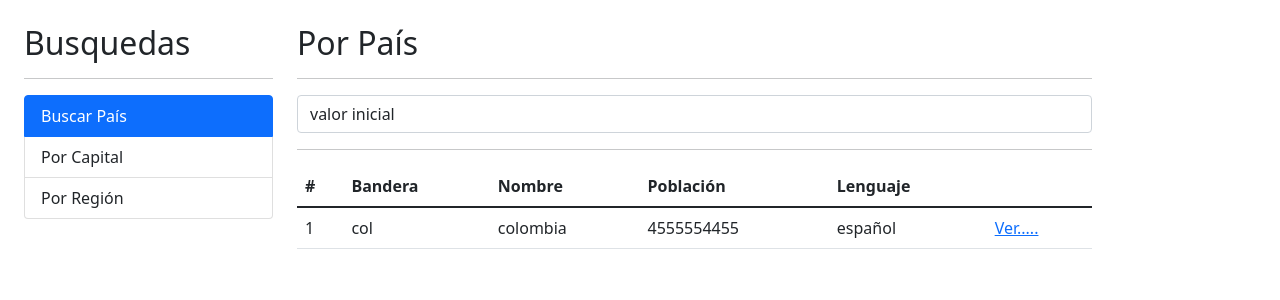
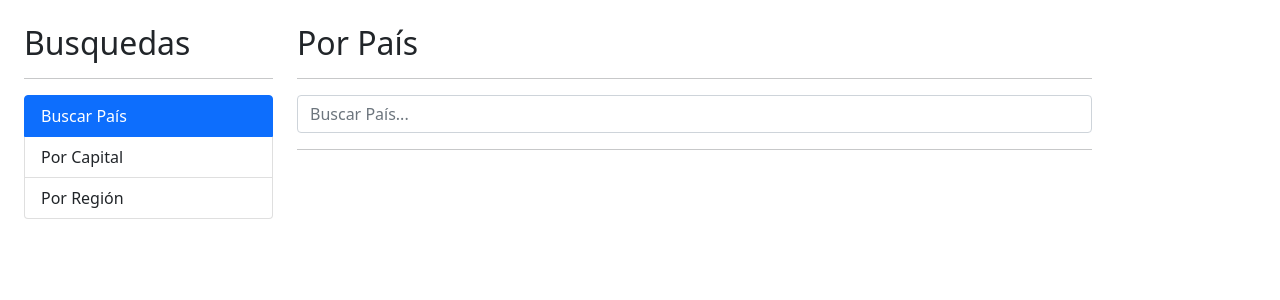
Before and after one commit to jodu07/paisesApp, an Angular app: page / in a window 1280 px wide. Shown: the top 300 px of the page. Built offline with nearby package versions, Linux system fonts and the light colour scheme.

Commit message:
commit 3

```diff
--- /dev/null
+++ b/src/app/pais/components/pais-input/pais-input.component.html
@@ -0,0 +1,9 @@
+<form (ngSubmit)="enviarTerminoABuscar()" autocomplete="off" >
+    <input type="text"
+           name="inputTermino"
+           class="form-control"
+           [(ngModel)]="termino"
+           (input)="teclaPresionada()"
+           placeholder="Buscar País..."
+           />
+</form>
--- /dev/null
+++ b/src/app/pais/components/pais-input/pais-input.component.ts
@@ -0,0 +1,46 @@
+import { Component, Output, EventEmitter, OnInit} from '@angular/core';
+import { Subject } from 'rxjs';
+import { debounceTime } from 'rxjs/operators';
+
+
+
+@Component({
+  selector: 'app-pais-input',
+  templateUrl: './pais-input.component.html',
+  styles: [
+  ]
+})
+export class PaisInputComponent implements OnInit{
+
+
+  @Output() onEnter   : EventEmitter<string> = new EventEmitter();
+  @Output() onDebounce: EventEmitter<string> = new EventEmitter();  // onDevbaucer para que se emiota cuando se deja de escribir
+
+  debouncer: Subject<string> = new Subject();                        // el subject es un observable
+
+  termino: string = '';
+
+  enviarTerminoABuscar(){
+    this.onEnter.emit(this.termino);
+   }
+
+
+  //ngOnit se dispara solo una vez cuando el componente es creado
+  ngOnInit() {
+    this.debouncer
+    .pipe( debounceTime(300) )
+    .subscribe( valor => {   // el next está subscrito aqui en el subscribe
+     // console.log('bebouncer:', valor);
+      this.onDebounce.emit( valor );
+    });
+  }
+
+  teclaPresionada( ){
+
+     this.debouncer.next( this.termino ); // el next está subscrito en el bedouncer del ngOnInit
+
+  }
+
+  constructor(){}
+
+}
--- /dev/null
+++ b/src/app/pais/components/pais-tabla/pais-tabla.component.html
@@ -0,0 +1,26 @@
+<table class="table table-hover">
+    <thead>
+        <tr>
+            <th> # </th>
+            <th>Bandera</th>
+            <th>Nombre</th>
+            <th>Población</th>
+            <th>Capital</th>
+            <th></th>
+        </tr>
+    </thead>
+    <tbody>
+        <tr *ngFor="let pais of paisesHijo; let i = index">
+            <td>
+                {{ i+1 }}
+            </td>
+            <td><img class="small-flag" [src]="pais.flag" alt=""> </td>
+            <td>{{pais.name}}</td>
+            <td>{{pais.population | number}}</td>
+            <td>{{pais.capital}}</td>
+            <td>
+                <a [routerLink]="['/pais', pais.alpha2Code]">Ver.....</a>
+            </td>
+        </tr>
+    </tbody>
+</table>
--- a/src/app/pais/pages/por-pais/por-pais.component.html
+++ b/src/app/pais/pages/por-pais/por-pais.component.html
@@ -3,14 +3,10 @@
 
 <div class="row">
     <div class="col">
-        <form (ngSubmit)="mostrarTermino()" autocomplete="off" >
-            <input type="text"
-                   name="inputTermino"
-                   class="form-control"
-                   placeholder="Buscar País..."
-                   [(ngModel)]="termino"
-                   />
-        </form>
+        <app-pais-input
+            (onEnter)="buscar( $event )"
+            (onDebounce)="sugerencias( $event )">
+        </app-pais-input>
     </div>
 </div>
 
@@ -21,27 +17,10 @@
      No se encontró nada con el término {{termino}}
 </div>
 
-<table *ngIf="!hayError" class="table table-hover">
-    <thead>
-        <tr>
-            <th> # </th>
-            <th>Bandera</th>
-            <th>Nombre</th>
-            <th>Población</th>
-            <th>Lenguaje</th>
-            <th></th>
-        </tr>
-    </thead>
-    <tbody>
-        <tr>
-            <td>1</td>
-            <td>col</td>
-            <td>colombia</td>
-            <td>4555554455</td>
-            <td>español</td>
-            <td>
-                <a href="/pais/col">Ver.....</a>
-            </td>
-        </tr>
-    </tbody>
-</table>
+
+<div *ngIf="paises.length > 0" class="row">
+    <div class="col">
+        <app-pais-tabla [paisesHijo]="paises">
+        </app-pais-tabla>
+    </div>
+</div>
--- a/src/app/pais/pages/por-pais/por-pais.component.ts
+++ b/src/app/pais/pages/por-pais/por-pais.component.ts
@@ -1,4 +1,5 @@
 import { Component } from '@angular/core';
+import { Country } from '../../interfaces/pais.interface';
 import { PaisService } from '../../services/pais.service';
 
 @Component({
@@ -9,28 +10,46 @@ import { PaisService } from '../../services/pais.service';
 })
 export class PorPaisComponent {
 
-  termino: string = 'valor inicial';
+
+  paises : Country[] = [];
+
+  termino: string = 'Co';
   hayError: boolean = false;
 
   constructor( private _paisService: PaisService){
 
   }
 
-  mostrarTermino(){
+  buscar( terminoInput: string){
     //console.log(this.termino);
+
     this.hayError = false;    // no hay error
+    this.termino = terminoInput;
 
     this._paisService.buscarPais(this.termino)
-    .subscribe( (resp) => {
+    .subscribe( (paises) => {
       //subscribe para disparar la peticion
-      console.log(resp);
+      console.log(paises);
+
+      this.paises = paises;
+
     }, (err) => {
       this.hayError = true;   // si hay error
       //console.log('error');
       //console.info(err);
 
+      this.paises = [];
+
     });
   }
 
 
+  sugerencias( termino: string){
+
+    this.hayError = false;
+    // 5TODO: crear sugerencias
+
+  }
+
+
 }
--- a/src/app/pais/pages/por-region/por-region.component.html
+++ b/src/app/pais/pages/por-region/por-region.component.html
@@ -1,2 +1,49 @@
 <h2>Por Región</h2>
 <hr/>
+
+<div class="row">
+    <div class="col">
+        <form (ngSubmit)="mostrarTermino()" autocomplete="off" >
+            <input type="text"
+                   name="inputTermino"
+                   class="form-control"
+                   placeholder="Buscar Región..."
+                   [(ngModel)]="termino"
+                   />
+        </form>
+    </div>
+</div>
+
+<hr>
+
+<div *ngIf="hayError"
+     class="alert alert-danger">
+     No se encontró nada con el término {{termino}}
+</div>
+
+<table *ngIf="paises.length > 0" class="table table-hover">
+    <thead>
+        <tr>
+            <th> # </th>
+            <th>Bandera</th>
+            <th>Nombre</th>
+            <th>Región</th>
+            <th>Capital</th>
+            <th></th>
+        </tr>
+    </thead>
+    <tbody>
+        <tr *ngFor="let pais of paises; let i = index">
+            <td>
+                {{ i+1 }}
+            </td>
+            <td><img class="small-flag" [src]="pais.flag" alt=""> </td>
+            <td>{{pais.name}}</td>
+            <td>{{pais.region}}</td>
+            <td>{{pais.capital}}</td>
+            <td>
+                <a [routerLink]="['/pais', pais.alpha2Code]">Ver.....</a>
+            </td>
+        </tr>
+    </tbody>
+</table>
--- a/src/app/pais/pages/por-region/por-region.component.ts
+++ b/src/app/pais/pages/por-region/por-region.component.ts
@@ -1,4 +1,6 @@
-import { Component, OnInit } from '@angular/core';
+import { Component, Input} from '@angular/core';
+import { Country } from '../../interfaces/pais.interface';
+import { PaisService } from '../../services/pais.service';
 
 @Component({
   selector: 'app-por-region',
@@ -6,11 +8,36 @@ import { Component, OnInit } from '@angular/core';
   styles: [
   ]
 })
-export class PorRegionComponent implements OnInit {
+export class PorRegionComponent {
 
-  constructor() { }
+  constructor(private _paisService: PaisService) { }
 
-  ngOnInit(): void {
+  termino: string = '';
+  hayError: boolean = false;
+
+  @Input() paises: Country[] = [];
+
+  mostrarTermino(){
+    //console.log(this.termino);
+    this.hayError = false;    // no hay error
+
+    this._paisService.buscarPais(this.termino)
+    .subscribe( (paises) => {
+      //subscribe para disparar la peticion
+      console.log(paises);
+
+      this.paises = paises;
+
+    }, (err) => {
+      this.hayError = true;   // si hay error
+      //console.log('error');
+      //console.info(err);
+
+      this.paises = [];
+
+    });
   }
 
+
+
 }
--- a/src/app/pais/services/pais.service.ts
+++ b/src/app/pais/services/pais.service.ts
@@ -2,6 +2,7 @@ import { HttpClient } from '@angular/common/http';
 import { Injectable } from '@angular/core';
 import { Observable, of } from 'rxjs';
 import { catchError } from 'rxjs/operators';
+import { Country } from '../interfaces/pais.interface';
 
 
 @Injectable({
@@ -10,17 +11,16 @@ import { catchError } from 'rxjs/operators';
 })
 export class PaisService {
 
-  private apiKey: string = 'raRtghTR8PVTUukbpiLri8xVKSk12PHQ';
   private apiUrl: string = 'https://restcountries.com/v2';
 
 
   constructor( private http: HttpClient) { }
 
 
-  buscarPais(termino: string): Observable<any>{
+  buscarPais(termino: string): Observable<Country[]>{
 
     const url = `${this.apiUrl}/name/${termino}`;
-     return this.http.get(url)
+     return this.http.get<Country[]>(url)
      /*
             .pipe(
               / operadores rxjs(extensiones reactivas)= funciones que se ejecutan en base al producto de la peticion del observable get.(url)
@@ -31,6 +31,24 @@ export class PaisService {
     */
   }
 
+  buscarPorRegion(termino: string): Observable<Country[]>{
+
+    const url = `${this.apiUrl}/region/${termino}`;
+    console.log(url);
+     return this.http.get<Country[]>(url)
+
+  }
+     /*
+            .pipe(
+              / operadores rxjs(extensiones reactivas)= funciones que se ejecutan en base al producto de la peticion del observable get.(url)
+              / catchError recibe un error y debe regresar un observable
+              / of es una funcion que genera observables, transfroma lo que sea en observables
+              catchError(err => of(['hola']) )
+            );
+    */
+
+
+
 
 
 
--- a/src/styles.css
+++ b/src/styles.css
@@ -1 +1,6 @@
-/* You can add global styles to this file, and also import other style files */
+
+
+.small-flag{
+    width: 50px;
+
+}
```
Also changed, not shown: src/app/pais/components/pais-tabla/pais-tabla.component.ts (added, +23 -0 lines), src/app/pais/interfaces/pais.interface.ts (added, +66 -0 lines), src/app/pais/pais.module.ts (+10 -2 lines).
